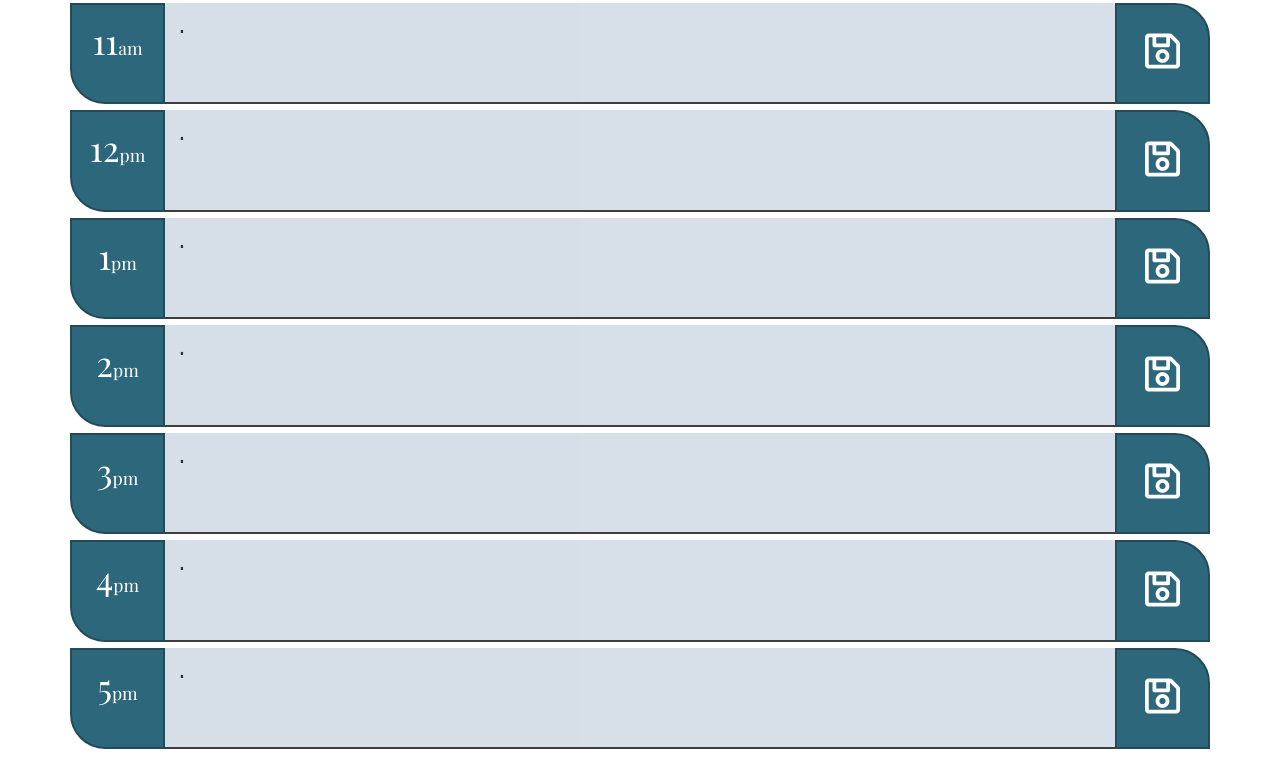
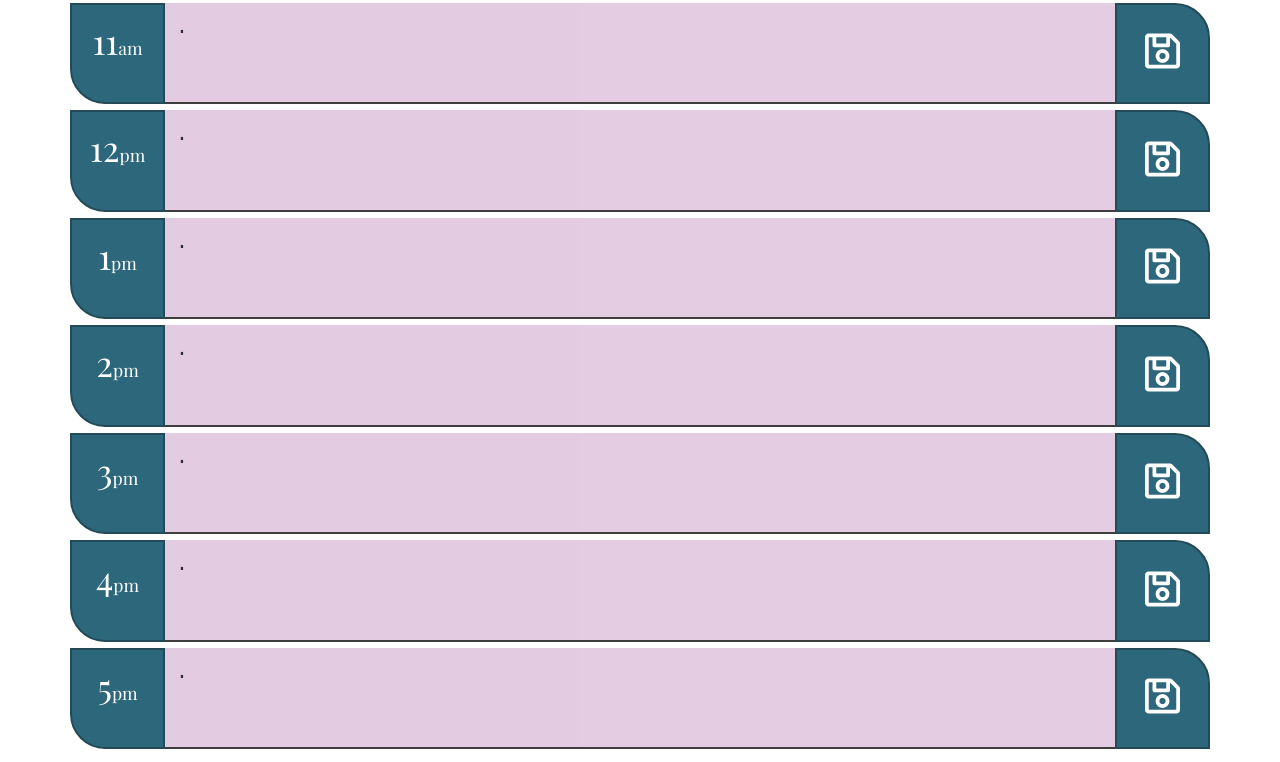
Before and after one commit to parijaparekh/05_daily_planner, a plain HTML site: page index.html in a window 1280 px wide. Shown: the part 797-1559 px from the top of the page. Drawn offline with nearby package versions, Linux system fonts and the light colour scheme.

Commit message:
Added colour difference between past and future

```diff
--- a/Assets/style.css
+++ b/Assets/style.css
@@ -111,7 +111,7 @@
   }
 
   .future {
-    background-color: rgba(197, 210, 223, 0.76);
+    background-color: rgba(216, 183, 213, 0.76);
     color: rgb(27, 27, 31);
     font-weight: 100;
   }
```
